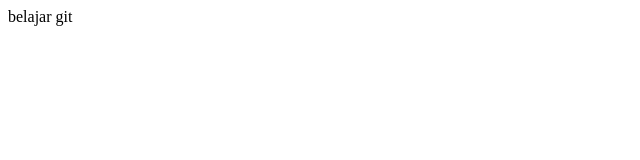
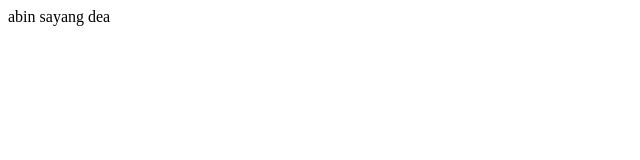
Before and after one commit to royyanfathh/belajar, a plain HTML site: page index.html in a window 1280 px wide. Shown: the full height of the page, 0-640 px from the left. Drawn offline with Linux system fonts and the light colour scheme.

Commit message:
mengubah isi index.html

```diff
--- a/index.html
+++ b/index.html
@@ -6,6 +6,6 @@
   <title>Document</title>
 </head>
 <body>
-  belajar git
+  abin sayang dea
 </body>
 </html>
```
